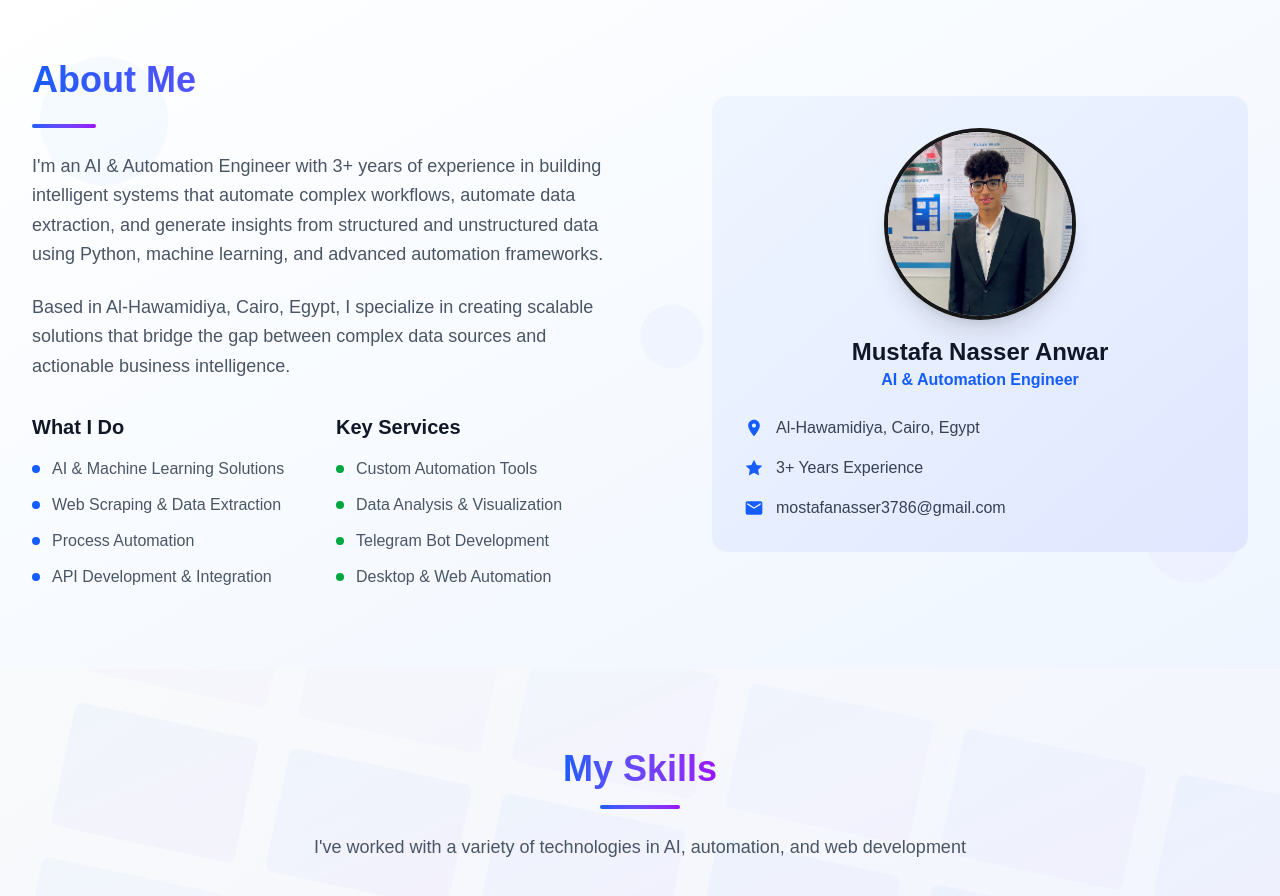
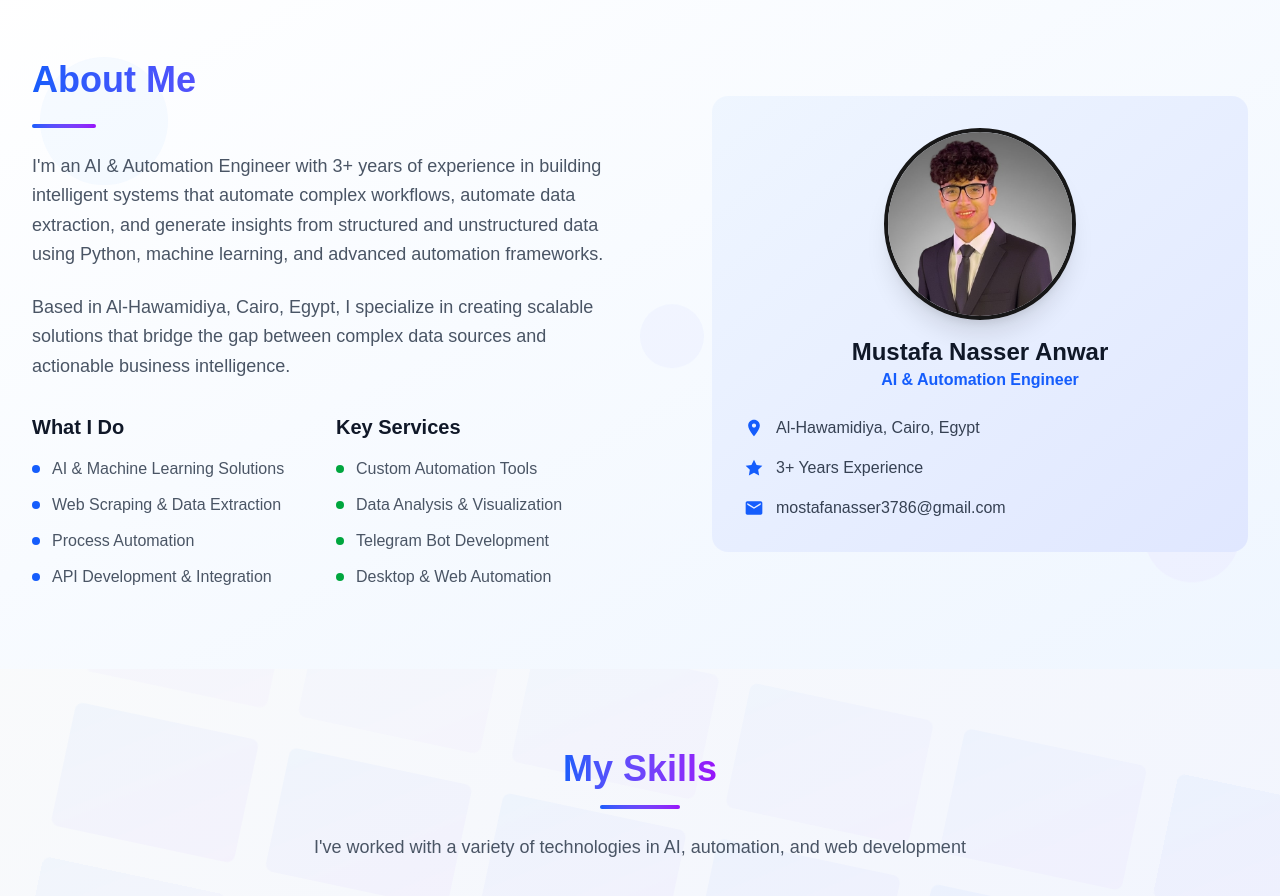
Before and after one commit to xx36Mostafa/mustafa-portfolio, a Next.js app: page / in a window 1280 px wide. Shown: the part 820-1716 px from the top of the page. Built offline with nearby package versions, Linux system fonts and the light colour scheme.

Commit message:
Update page.tsx

```diff
--- a/src/app/page.tsx
+++ b/src/app/page.tsx
@@ -271,7 +271,7 @@ export default function Home() {
                   <div className="text-center mb-6">
                     <div className="w-48 h-48 mx-auto mb-4 relative overflow-hidden rounded-full border-4 border-gradient-to-br from-blue-600 to-indigo-600 shadow-xl">
                       <Image
-                        src="/myImage.jpeg"
+                        src="/myImage.jpg"
                         alt="Mustafa Nasser"
                         width={192}
                         height={192}
```
